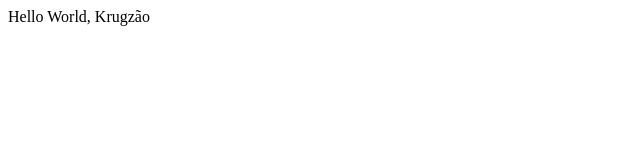
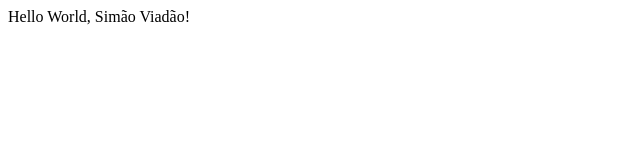
Before and after one commit to kruuug/kruuug.github.com, a plain HTML site: page index.html in a window 1280 px wide. Shown: the full height of the page, 0-640 px from the left. Drawn offline with Linux system fonts and the light colour scheme.

Commit message:
Alteração

```diff
--- a/index.html
+++ b/index.html
@@ -5,6 +5,6 @@
     <title>Krug</title>
   </head>
   <body>
-    Hello World, Krugzão
+    Hello World, Simão Viadão!
   </body>
 </html>
```
